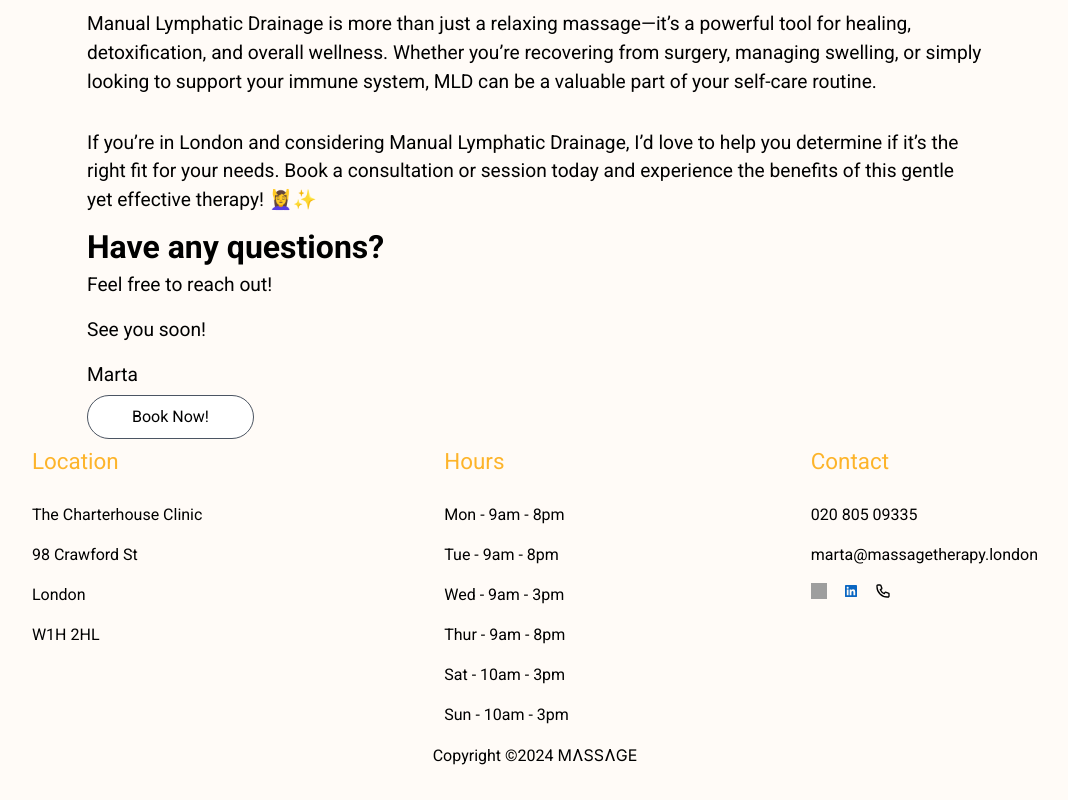
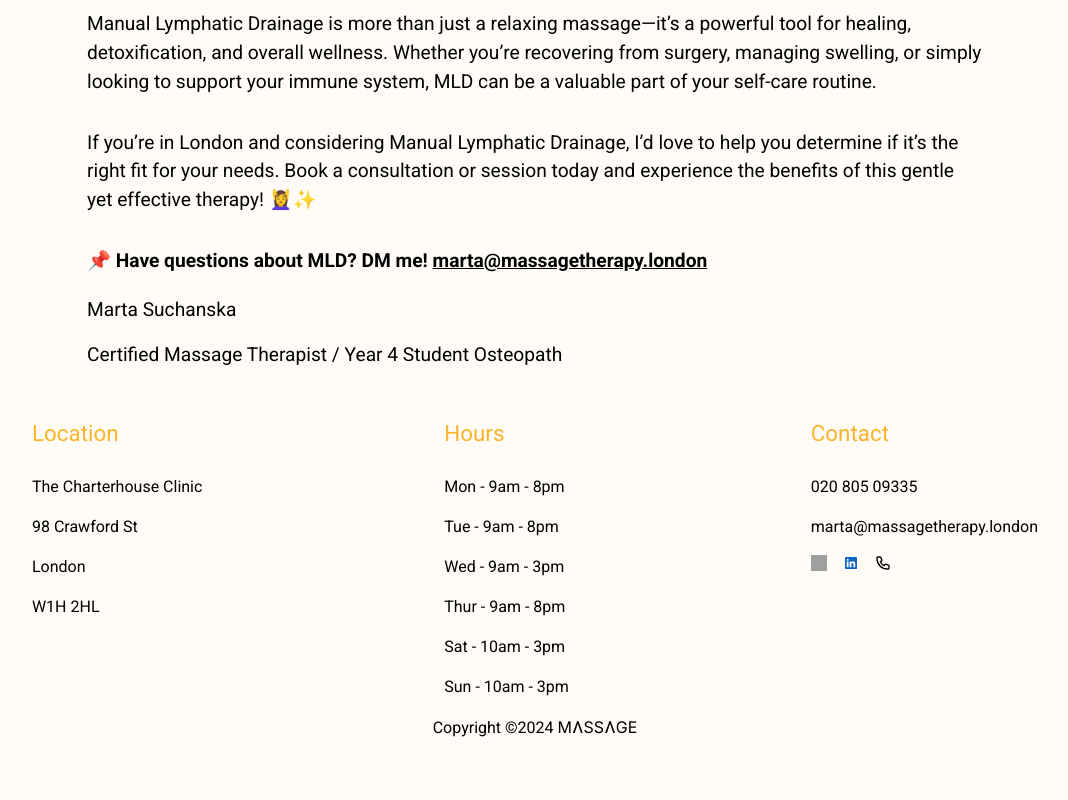
Before and after one commit to lbourke1234/massageTherapy, a Next.js app: page /blog/manual-lymphatic-drainage in a window 1280 px wide. Shown: the part 2531-3331 px from the top of the page, without its empty margins (105-1173 px from the left). After the commit the page ends 3303 px from the top, so only its background shows below. Built offline with nearby package versions, Linux system fonts and the light colour scheme; grey boxes are pictures that could not be loaded.

Commit message:
Content edited

```diff
--- a/src/app/pages/blogPosts/ManualLymphaticDrainage.jsx
+++ b/src/app/pages/blogPosts/ManualLymphaticDrainage.jsx
@@ -2,7 +2,6 @@ import React from "react";
 import Space from "../about/Space";
 import Image from "next/image";
 import Link from "next/link";
-import BespokeButton from "./BespokeButton";
 import ContactInfo from "../contactInfo/ContactInfo";
 import Picture from "/public/resources/webp/Marta_Osteopath-403.webp";
 import FastNavbar from "@/app/components/nav/FastNavbar";
@@ -126,12 +125,11 @@ const ManualLymphaticDrainage = () => {
             If you’re in London and considering Manual Lymphatic Drainage, I’d love to help you determine if it’s the right fit for your needs. Book a consultation or session today and experience the benefits of this gentle yet effective therapy! 💆‍♀️✨
           </p>
 
-          <h3 className="text-2xl cm800:text-[2rem] font-semibold pb-2">Have any questions?</h3>
-          <p className="cm800:text-[1.2em]">Feel free to reach out!</p>
-          <p className="cm800:text-[1.2em]">See you soon!</p>
-          <p className="cm800:text-[1.2em]">Marta</p>
-
-          <BespokeButton />
+          <p className="cm800:text-[1.2em] pt-4 font-semibold">
+            📌 Have questions about MLD? DM me! <a href="mailto:marta@massagetherapy.london" className="underline">marta@massagetherapy.london</a>
+          </p>
+          <p className="cm800:text-[1.2em] pt-1">Marta Suchanska</p>
+          <p className="cm800:text-[1.2em] pb-4">Certified Massage Therapist / Year 4 Student Osteopath</p>
         </div>
       </div>
       <ContactInfo />
```
